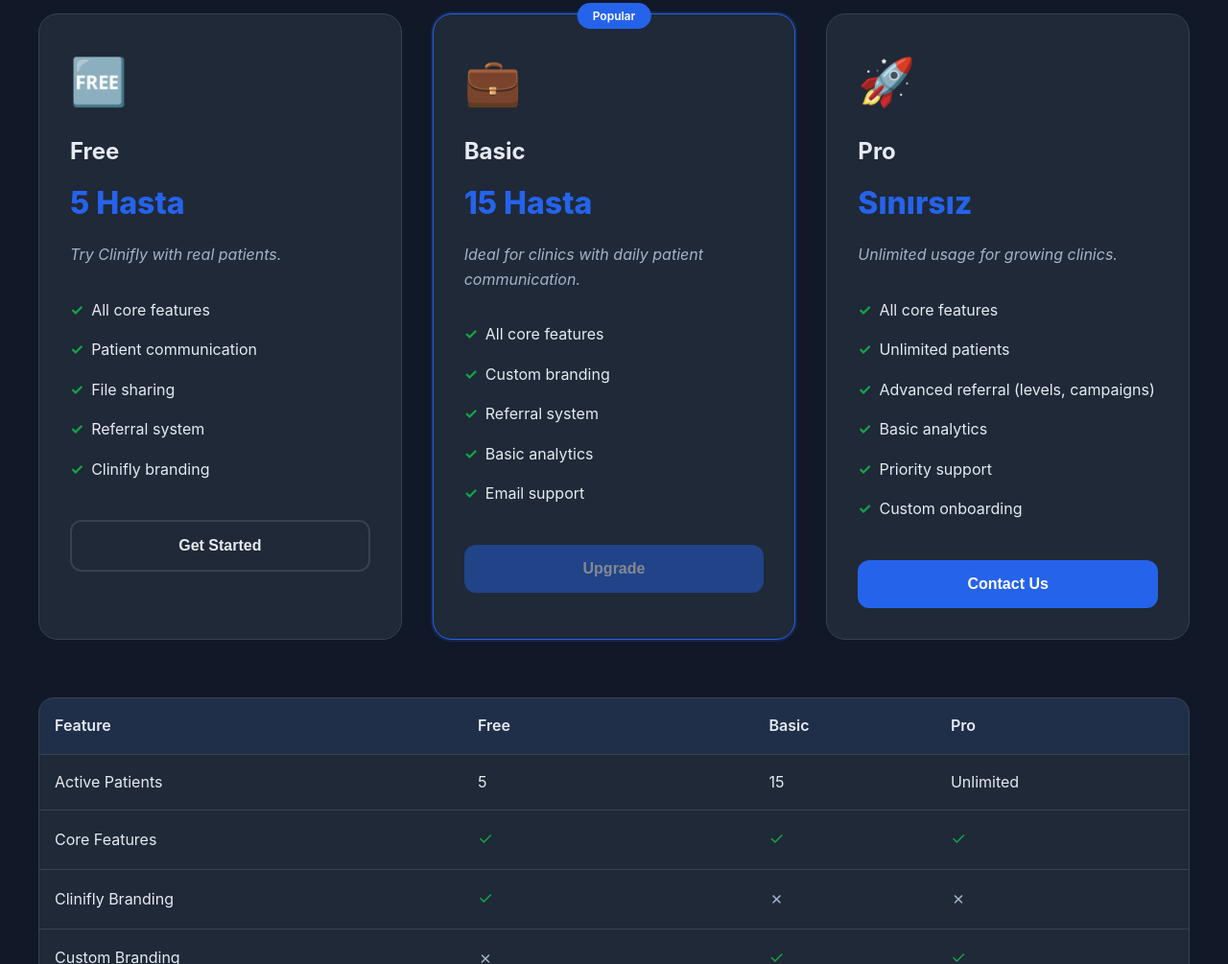
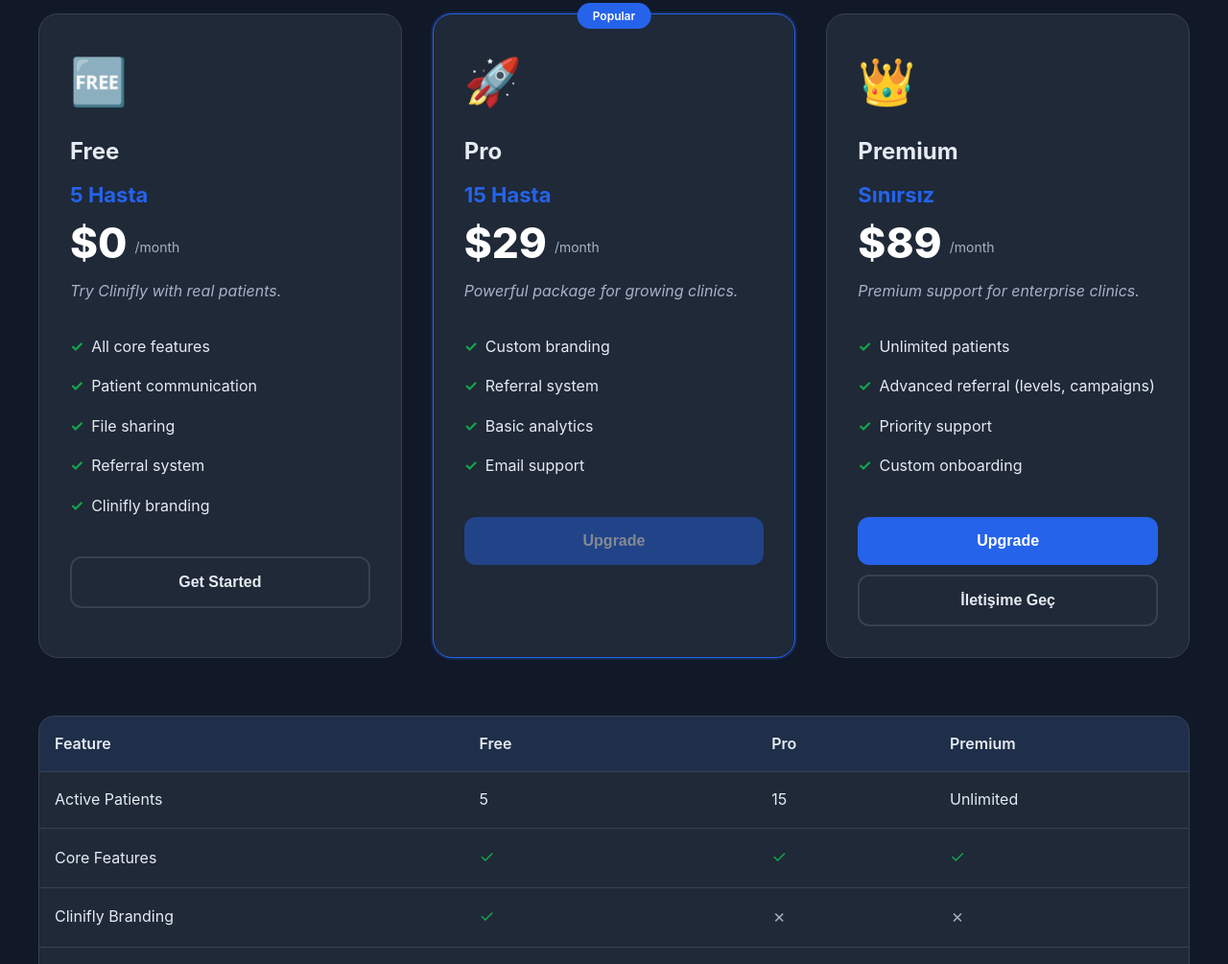
Before and after one commit to erhanz1973-droid/cliniflow-backend-clean, a website: page public/pricing.html in a window 1280 px wide. Shown: the part 399-1404 px from the top of the page at 96% size. Drawn offline with Linux system fonts and the light colour scheme.

Commit message:
pricing: rename tiers to Pro/Premium and highlight monthly prices

```diff
--- a/public/pricing.html
+++ b/public/pricing.html
@@ -125,10 +125,30 @@
     }
 
     .plan-patients {
-      font-size: 32px;
+      font-size: 22px;
+      font-weight: 700;
+      color: var(--primary);
+      margin-bottom: 10px;
+    }
+
+    .plan-price {
+      display: flex;
+      align-items: flex-end;
+      gap: 8px;
+      margin-bottom: 16px;
+    }
+
+    .plan-price .amount {
+      font-size: 44px;
+      line-height: 1;
       font-weight: 800;
-      color: var(--primary);
-      margin-bottom: 16px;
+      color: #fff;
+    }
+
+    .plan-price .period {
+      font-size: 14px;
+      color: var(--muted);
+      padding-bottom: 6px;
     }
 
     .plan-description {
@@ -191,6 +211,11 @@
       opacity: 0.45;
       cursor: not-allowed;
       transform: none;
+    }
+
+    .plan-cta-row {
+      display: grid;
+      gap: 10px;
     }
 
     .comparison-table {
@@ -332,7 +357,7 @@
     <div class="pricing-info">
       <p data-i18n="pricing.info">
         Planlar <span class="highlight">aktif hasta sayısına</span> göre belirlenir.
-        Mevccut hastalarınızla çalışmaya devam edebilirsiniz.
+        Mevcut hastalarınızla çalışmaya devam edebilirsiniz.
       </p>
     </div>
 
@@ -341,6 +366,10 @@
         <div class="plan-icon">🆓</div>
         <div class="plan-name" data-i18n="pricing.free.name">Free</div>
         <div class="plan-patients">5 Hasta</div>
+        <div class="plan-price">
+          <span class="amount">$0</span>
+          <span class="period">/month</span>
+        </div>
         <div class="plan-description" data-i18n="pricing.free.description">
           "Clinifly'i gerçek hastalarla denemeniz için."
         </div>
@@ -351,43 +380,51 @@
           <li><span class="check">✓</span> <span data-i18n="pricing.features.referral">Referral sistemi</span></li>
           <li><span class="check">✓</span> <span data-i18n="pricing.features.branding">Clinifly branding</span></li>
         </ul>
-        <button type="button" class="plan-cta secondary" data-i18n="pricing.free.cta" onclick="window.location.href='/admin-login.html'">Başla</button>
+        <button type="button" class="plan-cta secondary" data-i18n="pricing.free.cta" onclick="window.location.href='/admin-register.html'">Başla</button>
       </div>
 
       <div class="plan featured">
         <div class="plan-badge" data-i18n="pricing.basic.badge">Popüler</div>
-        <div class="plan-icon">💼</div>
-        <div class="plan-name" data-i18n="pricing.basic.name">Basic</div>
+        <div class="plan-icon">🚀</div>
+        <div class="plan-name" data-i18n="pricing.basic.name">Pro</div>
         <div class="plan-patients">15 Hasta</div>
+        <div class="plan-price">
+          <span class="amount">$29</span>
+          <span class="period">/month</span>
+        </div>
         <div class="plan-description" data-i18n="pricing.basic.description">
-          "Günlük hasta iletişimi olan klinikler için ideal."
+          "Büyüyen klinikler için güçlü paket."
         </div>
         <ul class="plan-features">
-          <li><span class="check">✓</span> <span data-i18n="pricing.features.allCore">Tüm core özellikler</span></li>
           <li><span class="check">✓</span> <span data-i18n="pricing.features.customBranding">Özel branding</span></li>
-          <li><span class="check">✓</span> <span data-i18n="pricing.features.referral">Gelişmiş referral</span></li>
-          <li><span class="check">✓</span> <span data-i18n="pricing.features.analytics">Temel analizler</span></li>
+          <li><span class="check">✓</span> <span data-i18n="pricing.features.referral">Referral sistemi</span></li>
+          <li><span class="check">✓</span> <span data-i18n="pricing.features.analytics">Analizler</span></li>
           <li><span class="check">✓</span> <span data-i18n="pricing.features.support">E-posta desteği</span></li>
         </ul>
         <button type="button" class="plan-cta primary" data-i18n="pricing.basic.cta" id="btn-upgrade-basic" onclick="upgradePlan(getStripePrice('basic'))">Upgrade Et</button>
       </div>
 
       <div class="plan">
-        <div class="plan-icon">🚀</div>
-        <div class="plan-name" data-i18n="pricing.pro.name">Pro</div>
+        <div class="plan-icon">👑</div>
+        <div class="plan-name" data-i18n="pricing.pro.name">Premium</div>
         <div class="plan-patients">Sınırsız</div>
+        <div class="plan-price">
+          <span class="amount">$89</span>
+          <span class="period">/month</span>
+        </div>
         <div class="plan-description" data-i18n="pricing.pro.description">
-          "Büyüyen klinikler için limitsiz kullanım."
+          "Kurumsal klinikler için premium destek."
         </div>
         <ul class="plan-features">
-          <li><span class="check">✓</span> <span data-i18n="pricing.features.allCore">Tüm core özellikler</span></li>
           <li><span class="check">✓</span> <span data-i18n="pricing.features.unlimitedPatients">Sınırsız hasta</span></li>
           <li><span class="check">✓</span> <span data-i18n="pricing.features.advancedReferral">Gelişmiş referral (level, kampanya)</span></li>
-          <li><span class="check">✓</span> <span data-i18n="pricing.features.analytics">Detaylı raporlama</span></li>
           <li><span class="check">✓</span> <span data-i18n="pricing.features.prioritySupport">Öncelikli destek</span></li>
           <li><span class="check">✓</span> <span data-i18n="pricing.features.onboarding">Özel onboarding</span></li>
         </ul>
-        <button type="button" class="plan-cta primary" data-i18n="pricing.pro.cta" id="btn-upgrade-pro" onclick="upgradePlan(getStripePrice('pro'))">Upgrade Et</button>
+        <div class="plan-cta-row">
+          <button type="button" class="plan-cta primary" data-i18n="pricing.pro.cta" id="btn-upgrade-pro" onclick="upgradePlan(getStripePrice('pro'))">Upgrade Et</button>
+          <button type="button" class="plan-cta secondary" onclick="window.location.href='mailto:hello@clinifly.com?subject=Clinifly%20Premium%20Plan'">İletişime Geç</button>
+        </div>
       </div>
     </div>
 
@@ -397,8 +434,8 @@
           <tr>
             <th data-i18n="pricing.comparison.feature">Özellik</th>
             <th data-i18n="pricing.comparison.free">Free</th>
-            <th data-i18n="pricing.comparison.basic">Basic</th>
-            <th data-i18n="pricing.comparison.pro">Pro</th>
+            <th data-i18n="pricing.comparison.basic">Pro</th>
+            <th data-i18n="pricing.comparison.pro">Premium</th>
           </tr>
         </thead>
         <tbody>
```
Also changed, not shown: public/admin-i18n.js.
